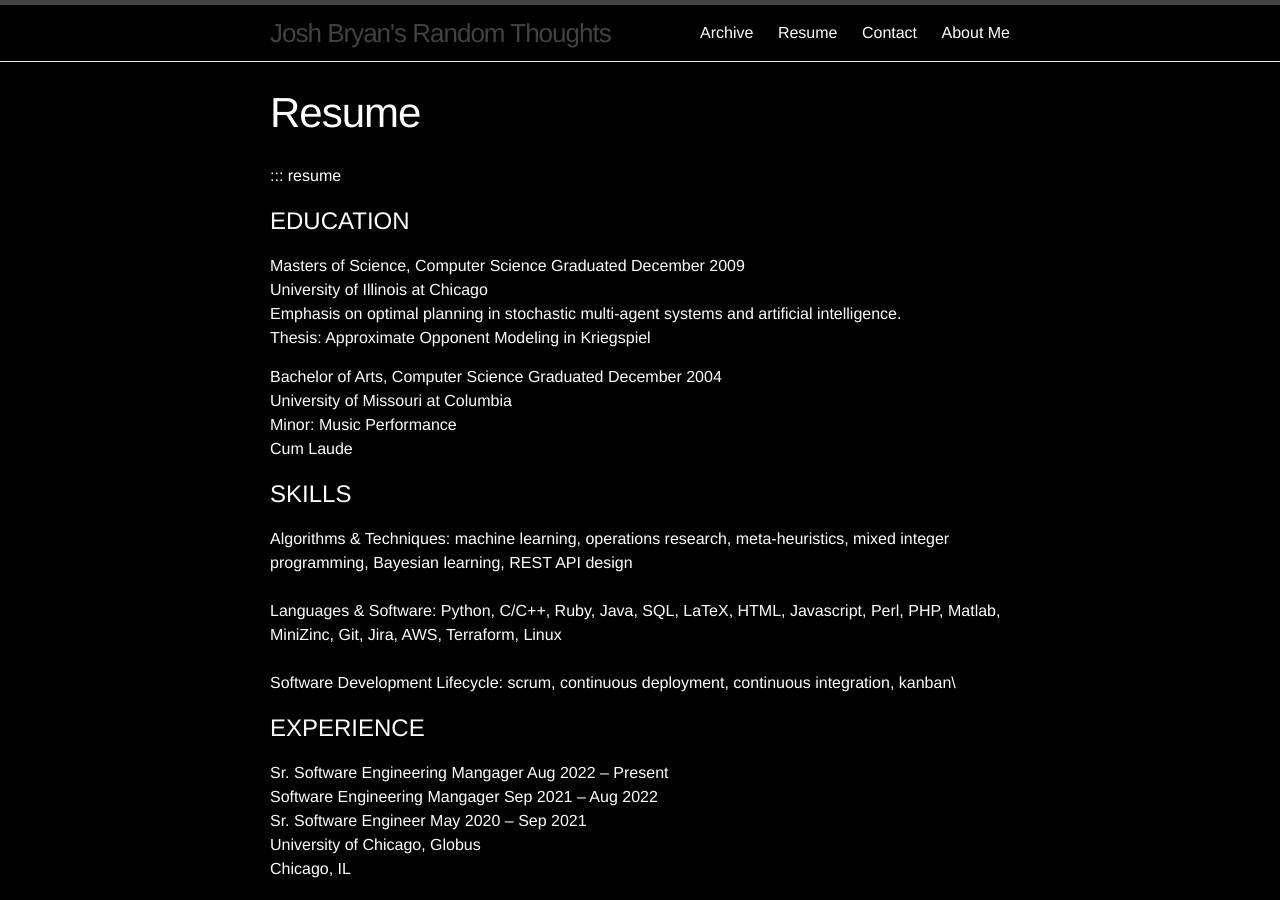
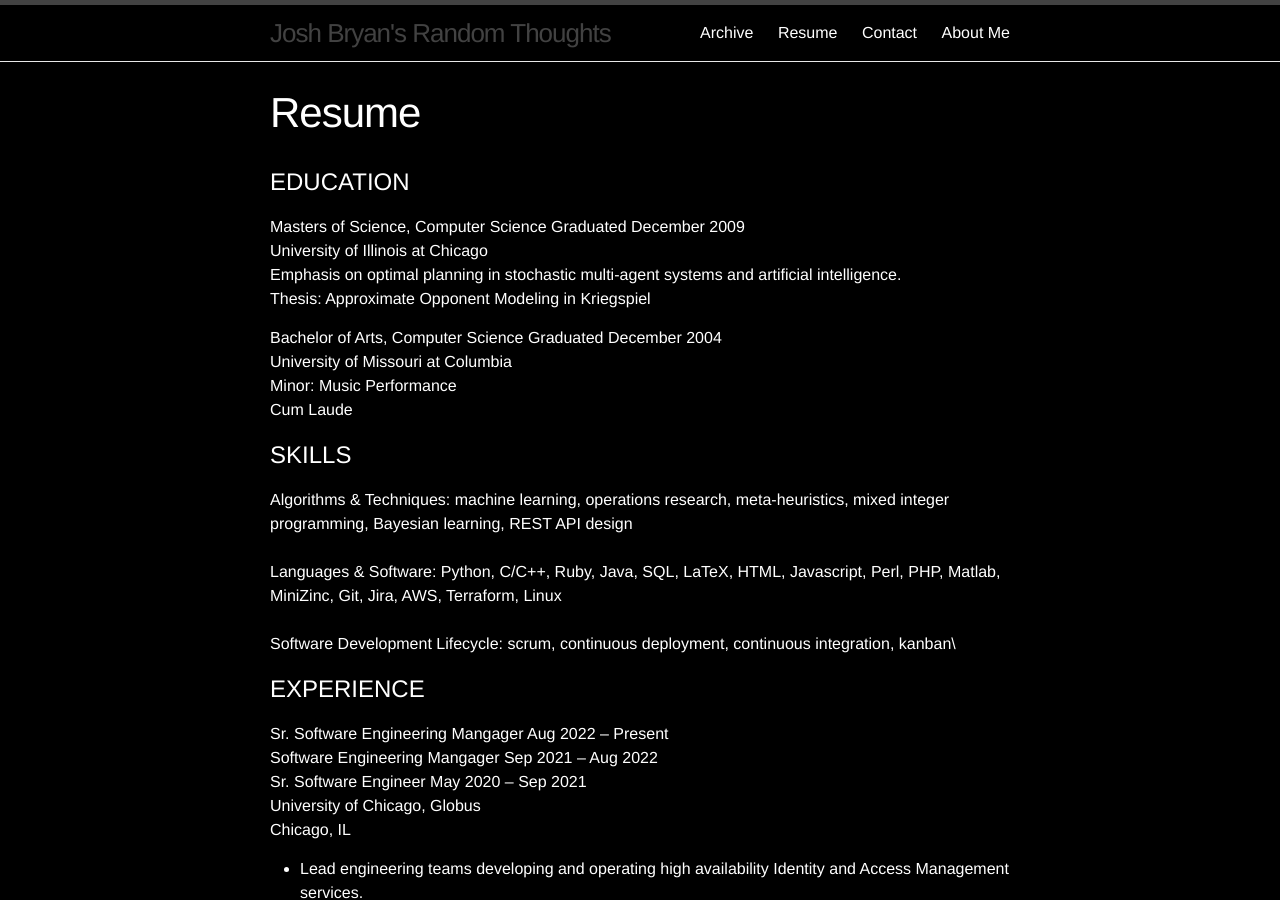
Before and after one commit to jbryan/jbryan.github.io, a Jekyll site: the page built from about-me/resume/index.markdown, in a window 1280 px wide and 900 px high. Built offline with Jekyll 4.4.1, drawn with Linux system fonts in a browser that asks for light colours.

Commit message:
Removed extraneous label.

```diff
--- a/about-me/resume/index.markdown
+++ b/about-me/resume/index.markdown
@@ -8,7 +8,6 @@
 wordpress_id: 7
 ---
 
-::: resume
 # EDUCATION
 
 Masters of Science, Computer Science Graduated December 2009 \
```
